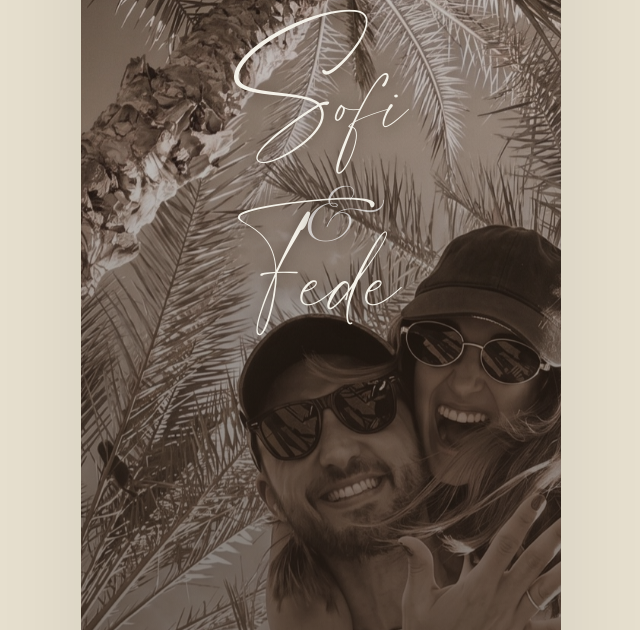
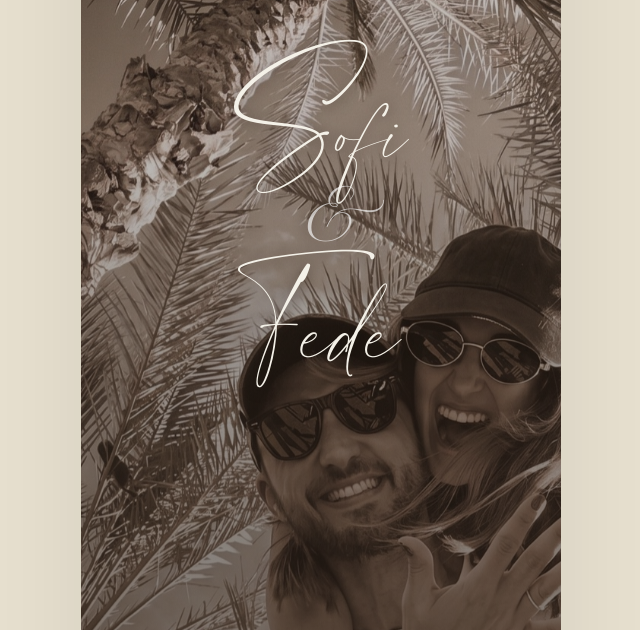
Before and after one commit to rafaelrillo/wedding-invitation-sofi-fede, a website: page index.html in a window 1280 px wide. Shown: the part 157-787 px from the top of the page, without its empty margins (319-959 px from the left). Drawn offline with nearby package versions, Linux system fonts and the light colour scheme; a web font is replaced by a local one.

Commit message:
fix(hero): center & between Sofi and Fede with symmetric spacing

```diff
--- a/index.html
+++ b/index.html
@@ -396,8 +396,8 @@ if(!fotosOn)d.setAttribute("data-fotos","locked");})();</script>
   }
   /* separar los nombres del centro: Agus sube 5px, Santi baja 5px (el & queda
      centrado entre los dos y asoma un poco mas). transform no afecta el flujo. */
-  .hero-names .name-group:first-of-type { transform: translateY(-30px); }
-  .hero-names .name-group:last-of-type  { transform: translateY(-52px); }
+  .hero-names .name-group:first-of-type { transform: translateY(0); }
+  .hero-names .name-group:last-of-type  { transform: translateY(0); }
   /* nombres: inicial en script + resto del nombre en serif mayuscula.
      Sin escalon (translateX): el swash de la A script es ancho y el
      .stage tiene overflow:hidden, asi que cualquier empuje lateral lo
```
